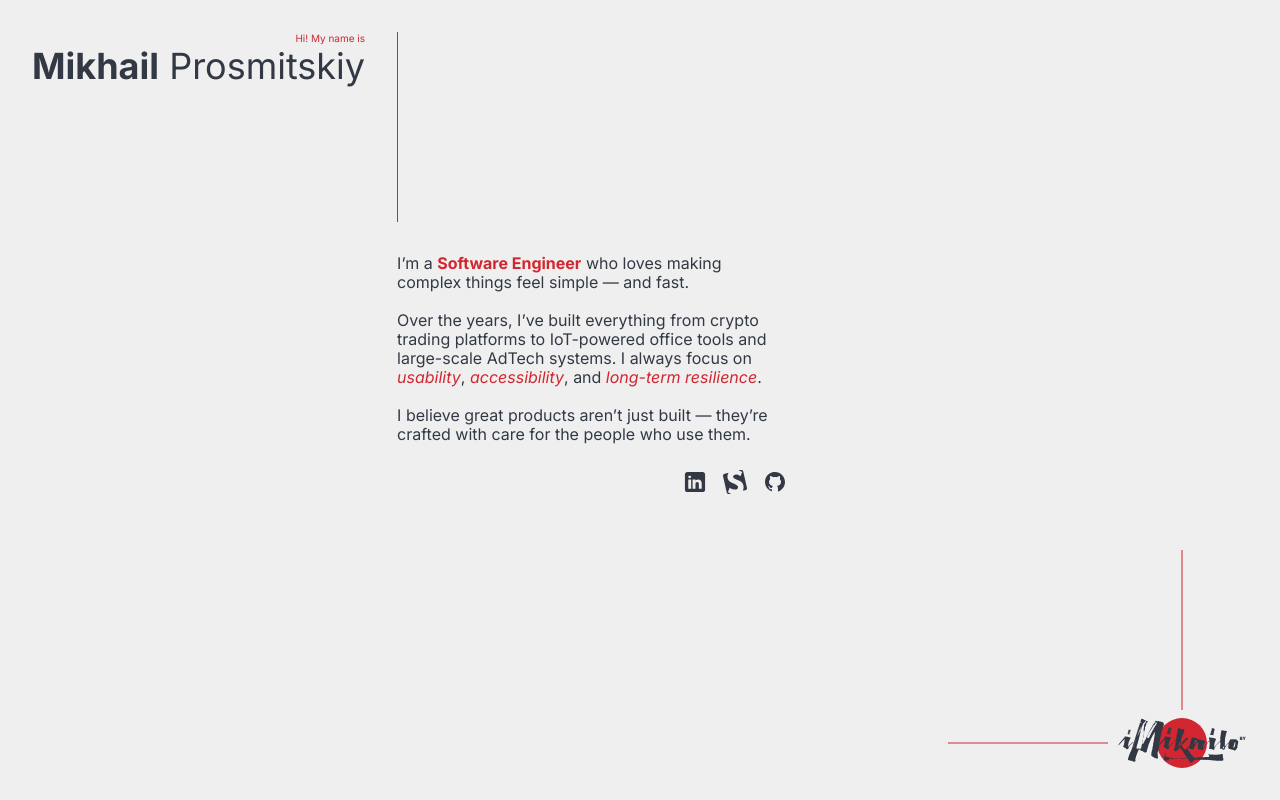
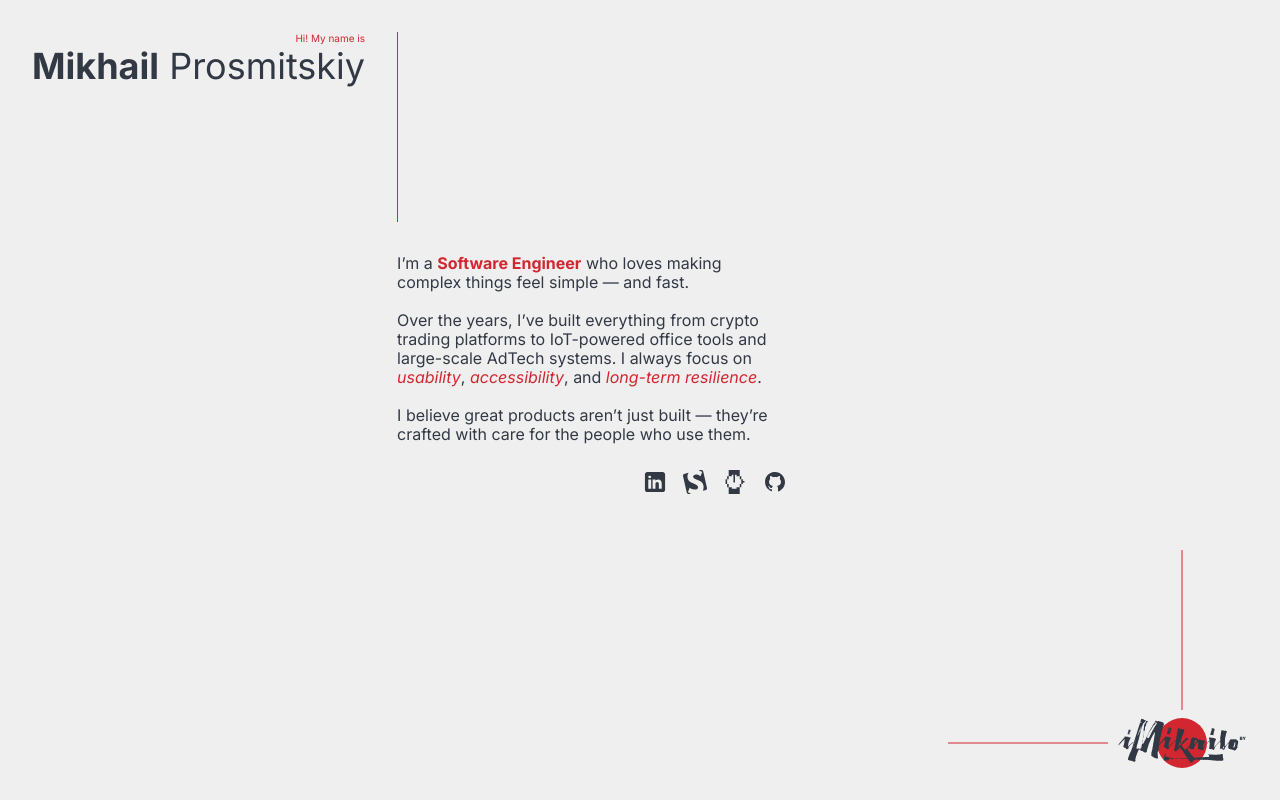
Before and after one commit to imikailoby/imikailoby.github.io, a plain HTML site: page index.html in a window 1280 px wide. Drawn offline with Linux system fonts and the light colour scheme.

Commit message:
Add HackerNoon profile URL

```diff
--- a/index.html
+++ b/index.html
@@ -63,6 +63,13 @@
                             d="M14.149 15.489c-.435-.393-.966-.705-1.5-.958-1.277-.608-2.59-1.137-3.871-1.737-3.558-1.668-5.834-5.46-3.245-9.98l-3.789.864A2.241 2.241 0 0 0 .057 6.363l3.62 15.892a2.244 2.244 0 0 0 2.688 1.689l1.578-.36v-.026l-3.076-1.366 1.828-4.342c.395.235.673.41.958.57 1.677.938 3.452 1.374 5.374 1.052.89-.148 1.658-.474 1.912-1.456.258-1.001-.051-1.862-.79-2.527ZM23.944 17.637 20.322 1.745A2.244 2.244 0 0 0 17.636.056l-2.26.516.001.002c1.1.358 2.053.639 2.967 1.004l.806.321s-1.122 2.914-1.599 4.296c-1.796-1.436-3.495-1.824-5.454-1.534-.84.123-1.661.697-1.908 1.571-.257.916.062 1.633.826 2.127.561.362 1.165.672 1.777.937 1.199.52 2.437.948 3.62 1.494 2.917 1.348 4.42 3.608 4.16 6.867-.076.942-.353 2.06-.6 3.161l.014.02 2.268-.516a2.243 2.243 0 0 0 1.69-2.685Z" />
                     </svg>
                 </a>
+                <a href="https://hackernoon.com/u/imikailoby" target="_blank" rel="noopener noreferrer"
+                    aria-label="HackerNoon Profile">
+                    <svg xmlns="http://www.w3.org/2000/svg" width="24" height="24">
+                        <path
+                            d="M5.701 0v6.223H8.85V4.654h1.576v7.842H12V4.654h1.574v1.569h3.15V0zm11.024 6.223v3.136h1.574V6.223zm1.574 3.136v4.705h1.576v-1.568h1.574v-1.568h-1.574V9.359zm0 4.705h-1.574v3.137h1.574zm-1.574 3.137h-3.15v1.569H8.85V17.2H5.7V24h11.024zm-11.024 0v-3.137H4.125v3.137zm-1.576-3.137V9.36H2.551v4.705zm0-4.705h1.576V6.223H4.125z" />
+                    </svg>
+                </a>
                 <a href="https://github.com/imikailoby" target="_blank" rel="noopener noreferrer"
                     aria-label="GitHub Profile">
                     <svg xmlns="http://www.w3.org/2000/svg" width="24" height="24">
```
